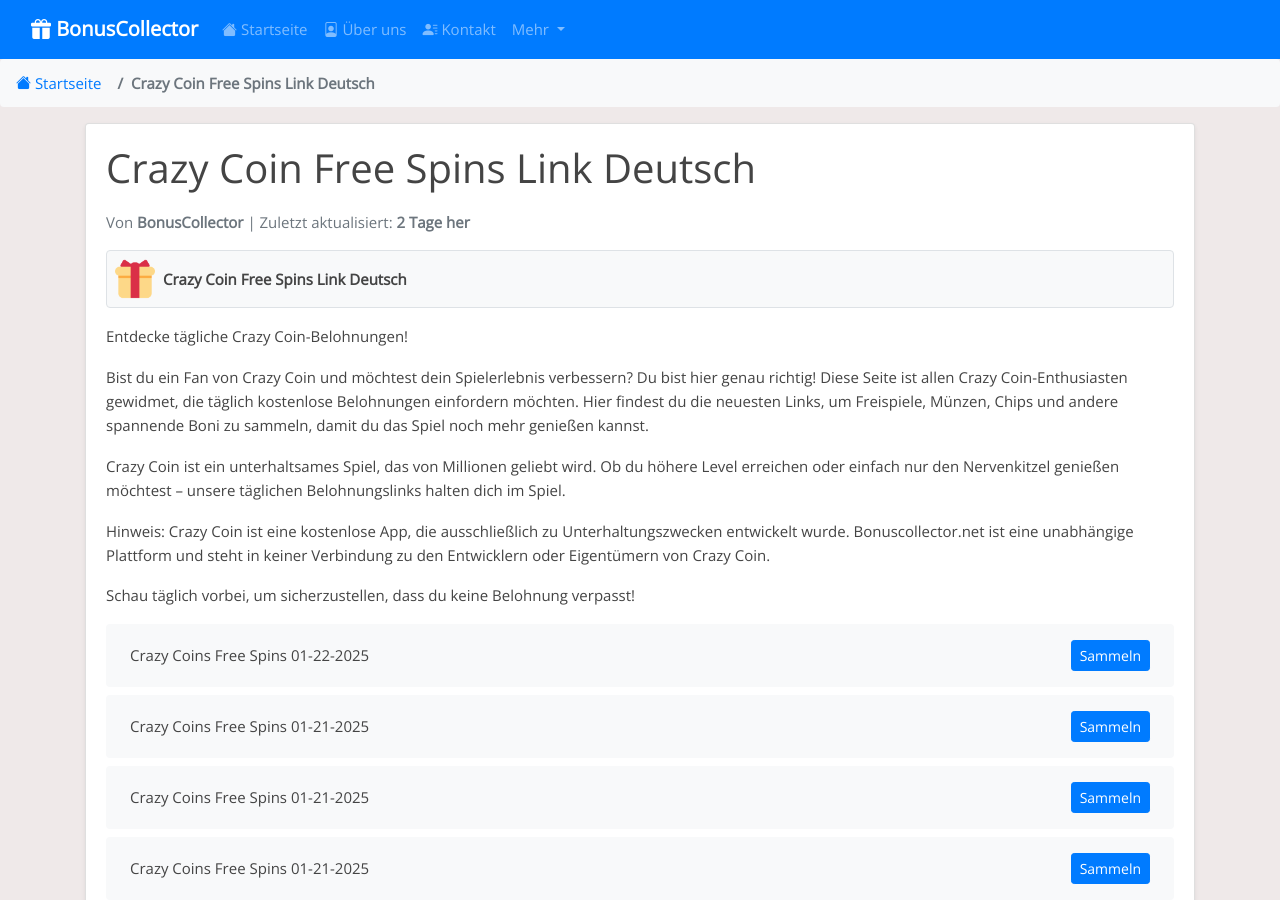
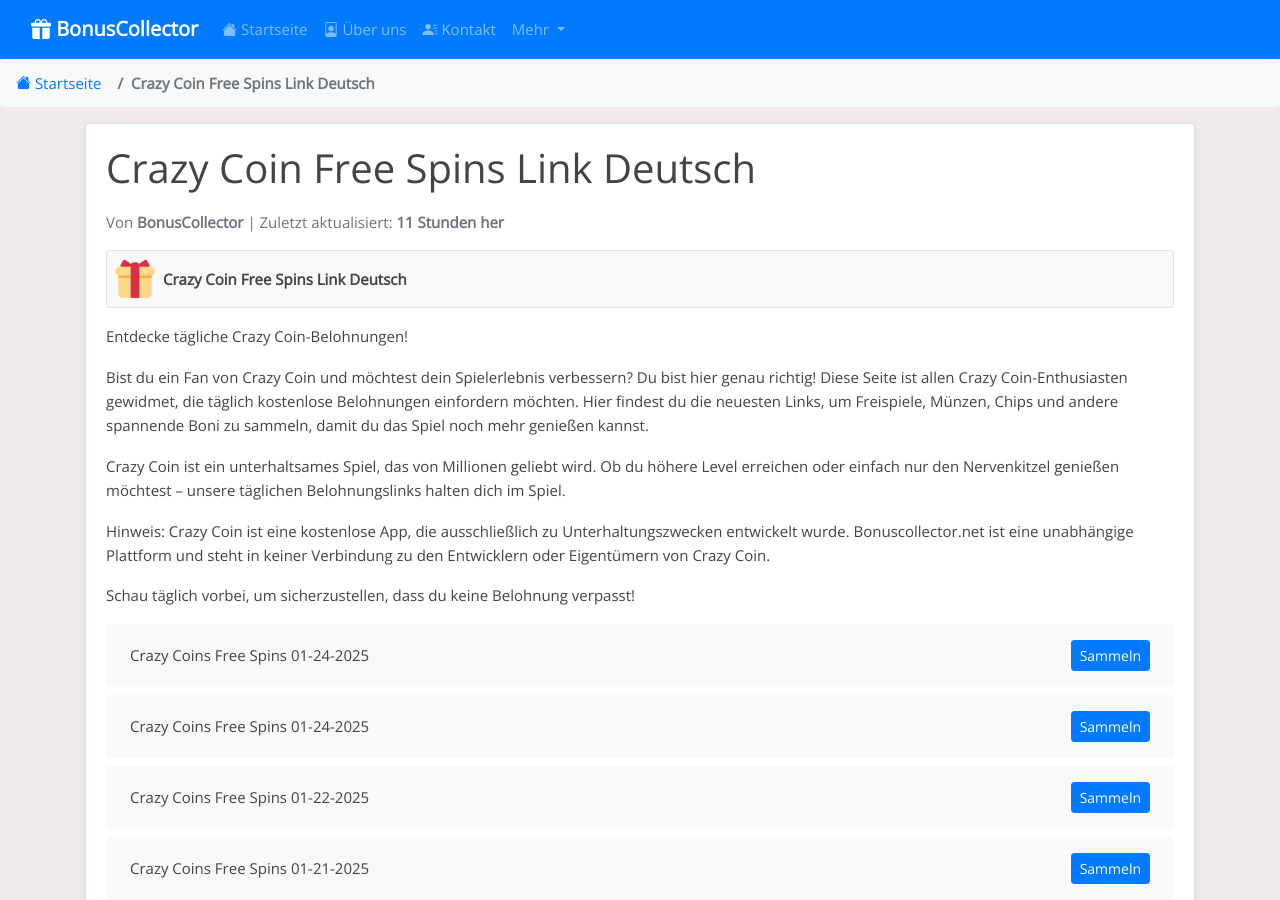
Before and after one commit to Prollad99/bs-de, a Jekyll site: the page built from _posts/2025-01-20-crazy-coin.md, in a window 1280 px wide and 900 px high. Built offline with Jekyll 4.4.1, drawn with Linux system fonts in a browser that asks for light colours.

Commit message:
Aktualisiere crazy-coin-Belohnungslinks, Inhalte und Änderungsdatum

```diff
--- a/_data/include_files.yml
+++ b/_data/include_files.yml
@@ -29,7 +29,7 @@
   last_modified: 2025-01-24 06:18:46
 
 crazy-coin.html:
-  last_modified: 2025-01-22 16:41:27
+  last_modified: 2025-01-24 16:41:13
 
 huuuge-casino.html:
   last_modified: 2025-01-22 04:39:10
--- a/_includes/crazy-coin.html
+++ b/_includes/crazy-coin.html
@@ -1,4 +1,12 @@
 <ul class="list-group mt-3 mb-4">
+  <li class="list-group-item d-flex justify-content-between align-items-center">
+    <span>Crazy Coins Free Spins 01-24-2025</span>
+    <a href="https://cc.rwys.xyz/?code=CAN5" class="btn btn-primary btn-sm">Sammeln</a>
+  </li>
+  <li class="list-group-item d-flex justify-content-between align-items-center">
+    <span>Crazy Coins Free Spins 01-24-2025</span>
+    <a href="https://cc.rwys.xyz/?code=CzwP" class="btn btn-primary btn-sm">Sammeln</a>
+  </li>
   <li class="list-group-item d-flex justify-content-between align-items-center">
     <span>Crazy Coins Free Spins 01-22-2025</span>
     <a href="https://cc.rwys.xyz/?code=Cyw1" class="btn btn-primary btn-sm">Sammeln</a>
```
Also changed, not shown: links-json/crazy-coin.json (+8 -0 lines).
